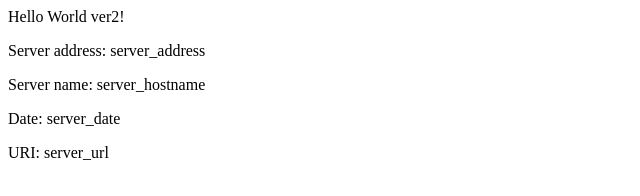
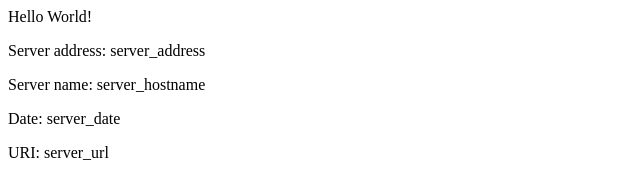
Before and after one commit to praveen109/eks-example, a plain HTML site: page src/index.html in a window 1280 px wide. Shown: the full height of the page, 0-640 px from the left. Drawn offline with Linux system fonts and the light colour scheme.

Commit message:
Revert "v2 updating Home page"
This reverts commit 6593f087dc85cd55e35a3d726d8dfbd32f5d9d88.

```diff
--- a/src/index.html
+++ b/src/index.html
@@ -2,7 +2,7 @@
 <title>Hello World</title>
 </head>
 <div class="info">
-<h>Hello World ver2!</h>
+<h>Hello World!</h>
 <p><span>Server&nbsp;address:</span> <span>server_address</span></p>
 <p><span>Server&nbsp;name:</span> <span>server_hostname</span></p>
 <p class="smaller"><span>Date:</span> <span>server_date</span></p>
```
